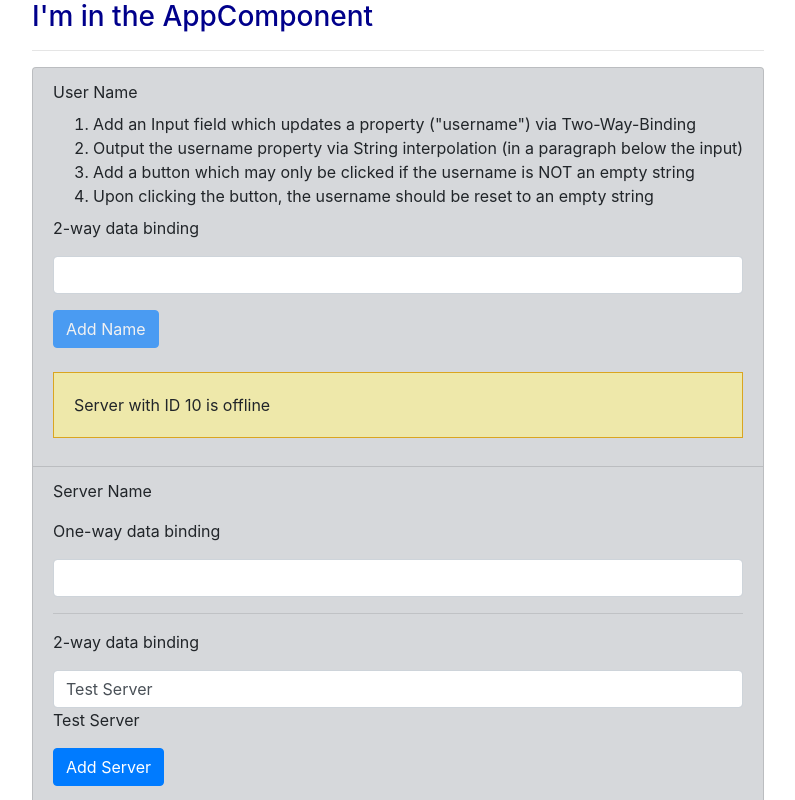
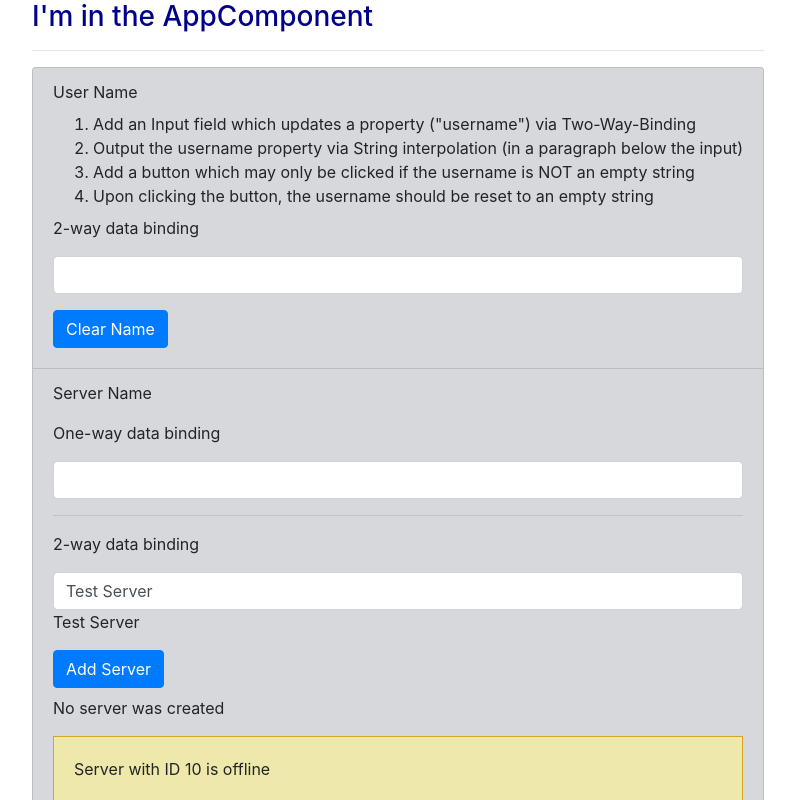
Before and after one commit to ddeveloper72/Angular_My_First_App, an Angular app: page / in a window 1280 px wide. Shown: the top 800 px of the page, without its empty margins (38-833 px from the left). Built offline with nearby package versions, Linux system fonts and the light colour scheme.

Commit message:
Used inline elements to determine if the username was empty string.  If usr name was not empty, click listener will set the input value to empty.

```diff
--- a/src/app/users/users.component.html
+++ b/src/app/users/users.component.html
@@ -13,8 +13,5 @@ class="form-control"
 [(ngModel)]="userName">
 <p>{{ userName }}</p>
 <button class="btn btn-primary mb-2"
-[disabled]="!allowNewName"
-(click)="onCreateUser()">Add Name</button>
-<!-- <p [innerText]='allowNewServer'></p> -->
-<p>{{ nameCreationStatus }}</p>
-<app-server></app-server>
+[disabled]="userName === ''"
+(click)="userName = ''">Clear Name</button>
```
